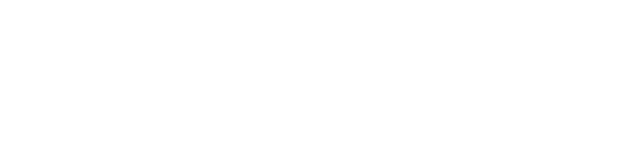
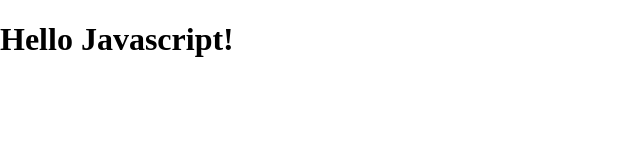
Before and after one commit to pratikthorat8/WebDevProjects, a plain HTML site: page -- template/index.html in a window 1280 px wide. Shown: the whole page, without its empty margins (0-640 px from the left). Drawn offline with Linux system fonts and the light colour scheme.

Commit message:
Hello World

```diff
--- a/-- template/index.html
+++ b/-- template/index.html
@@ -11,7 +11,7 @@
     <link rel="stylesheet" href="style.css">
 </head>
 <body>
-
+    <h1>Hello Javascript!</h1>
 <!-- Script -->
 <script src="script.js"></script>
 </body>
```
